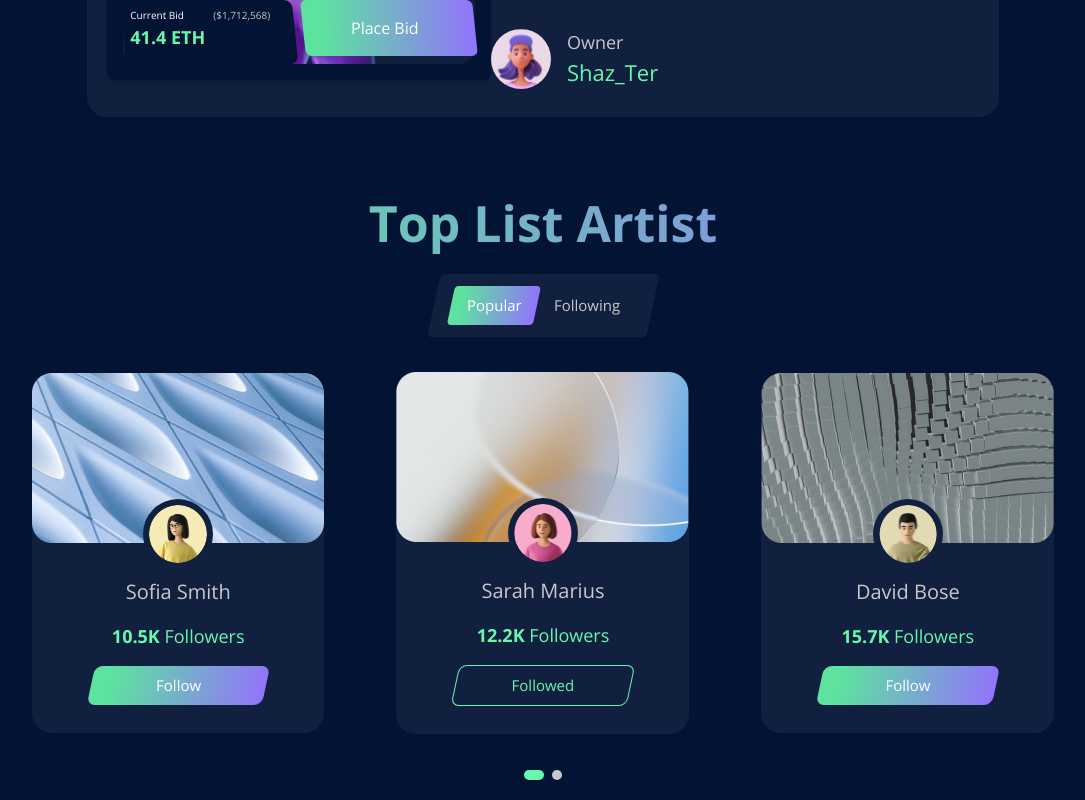
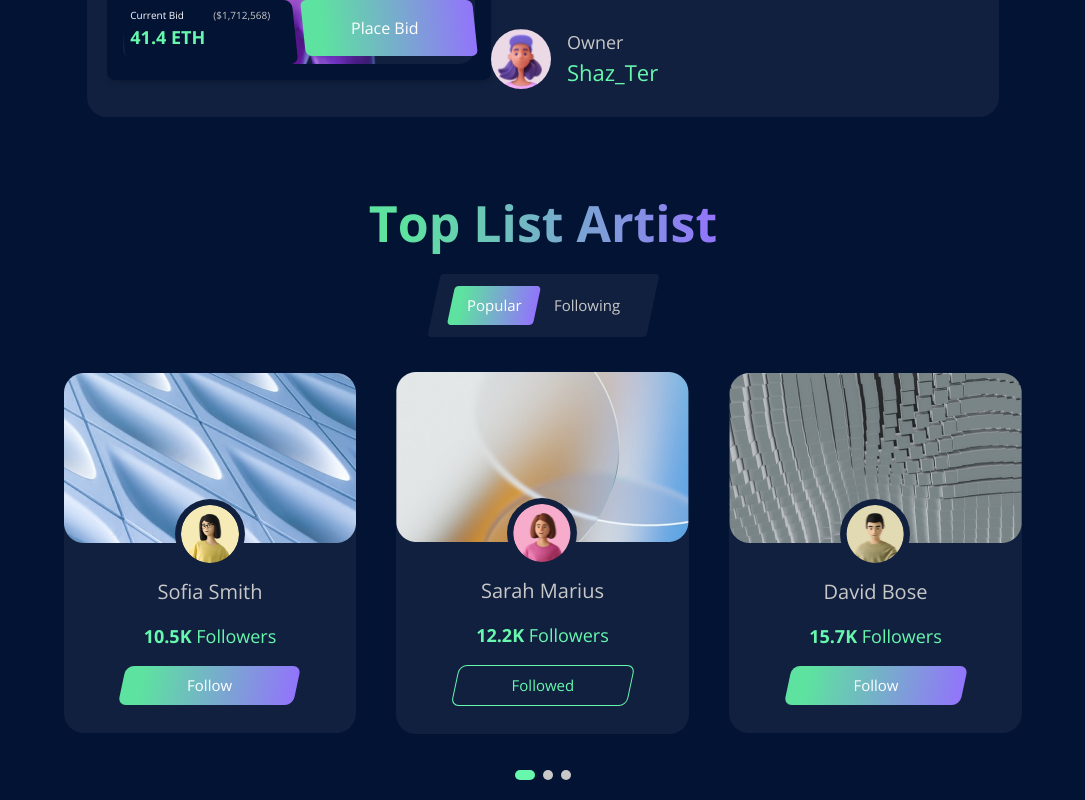
Before and after one commit to asad-haider-35/nft-marketplace, a React (Vite) app: page / in a window 1280 px wide. Shown: the part 1357-2157 px from the top of the page, without its empty margins (97-1182 px from the left). Built offline with nearby package versions, Linux system fonts and the light colour scheme.

Commit message:
Some refactoring of Button Tab component and adjustment is Artist component

```diff
--- a/src/components/Artists.jsx
+++ b/src/components/Artists.jsx
@@ -3,6 +3,7 @@ import { useState, useEffect } from 'react'
 import ButtonTab from './ButtonTab'
 import { artists } from '../constants';
 import ArtistCard from './ArtistCard';
+import Button from './Button';
 
 const Artists = () => {
 
@@ -10,6 +11,7 @@ const Artists = () => {
     const [artistsPageSize, setArtistsPageSize] = useState(getPageSizeByScreenWidth(window.innerWidth));
     // const [artists, setArtists] = useState(artistConst);
     const [artistsTotalPages, setArtistsTotalPages] = useState(getTotalPages());
+    const [showFollowingOnly, setShowFollowingOnly] = useState(false)
 
     const [tabs, setTabs] = useState([
         {
@@ -22,6 +24,8 @@ const Artists = () => {
         }
     ])
 
+    const [active, setActive] = useState(tabs.filter(x => x.IsActive === true)[0].Text);
+
     useEffect(() => {
         const handleResize = () => setArtistsPageSize(getPageSizeByScreenWidth(window.innerWidth));
         window.addEventListener('resize', handleResize);
@@ -33,6 +37,10 @@ const Artists = () => {
     useEffect(() => {
         setArtistsTotalPages(getTotalPages());
     }, [artistsPageSize])
+
+    useEffect(() => {
+        setShowFollowingOnly((active === 'Following'));
+    }, [active])
 
     function getPageSizeByScreenWidth(screenSize){
         if(screenSize > 1700)
@@ -47,7 +55,7 @@ const Artists = () => {
             return 1;
     }
 
-    function paginate(data, currentPage, pageSize) {
+    function paginate(data, currentPage, pageSize, showFollowingOnly) {
         // Handle invalid page numbers (less than 1)
         if (currentPage < 1) {
           throw new Error('Current page must be a positive number');
@@ -56,9 +64,14 @@ const Artists = () => {
         // Calculate the skip index based on page number and page size
         const skip = (currentPage - 1) * pageSize;
 
+        if(showFollowingOnly){
+            // Use slice to extract the desired page of data
+            const paginatedData = data.filter(x => x.isFollowed === true).slice(skip, skip + pageSize);
+            return paginatedData;
+        }
+
         // Use slice to extract the desired page of data
         const paginatedData = data.slice(skip, skip + pageSize);
-
         return paginatedData;
     }
 
@@ -73,17 +86,27 @@ const Artists = () => {
     return (
         <section className='mt-9 mb-5 w-full flex justify-center'>
             <div className='w-[90%]'>
-                <h1 className='font-sans font-semibold ss:text-[50px] text-[25px] ss:leading-[100.8px] leading-[75px] text-gradient text-center'>Top List Artist</h1>
+                <div className="w-full flex items-center justify-center">
+                    <h1 className='font-sans font-semibold ss:text-[50px] text-[25px] ss:leading-[100.8px] leading-[75px] text-gradient text-center'>Top List Artist</h1>
+                </div>
 
                 <div className='w-full flex justify-center items-center'>
-                    <ButtonTab buttons={tabs} styles={'bg-dimBlue rounded py-3 px-4 lg:w-[20%] xl:w-[15%] md:w-[35%] sm:w-[50%] w-full'} />
+                    <ButtonTab styles={'bg-dimBlue rounded py-3 px-4 lg:w-[20%] xl:w-[15%] md:w-[35%] sm:w-[50%] w-full'}>
+                        <ul className='list-none justify-around items-center flex-1 flex'>
+                            {tabs.map((button, index) => (
+                                <li key={index}>
+                                    {button.Text === active ?
+                                        <Button text={button.Text} styles={'gradient text-white'} textStyles={'transform skew-x-12'} onClick={() => setActive(button.Text)} /> :
+                                        <Button text={button.Text} styles={'bg-transparent text-dimWhite'} textStyles={'transform skew-x-12'} onClick={() => setActive(button.Text)} />}
+                                </li>
+                            ))}
+                        </ul>
+                    </ButtonTab>
                 </div>
 
-                <div className='mt-9 flex flex-row items-center'>
+                <div className='mt-9 flex flex-row items-center justify-center gap-10'>
                     {paginate(artists, artistsPageNumber, artistsPageSize).map((artist, index) => (
-                        <div key={artist.id} className='flex-1 w-full flex justify-center'>
-                            <ArtistCard artist={artist} onFollowToggle={onFollowToggle(index)} />
-                        </div>
+                        <ArtistCard key={artist.id} artist={artist} onFollowToggle={onFollowToggle(index)} />
                     ))}
                 </div>
 
--- a/src/components/ButtonTab.jsx
+++ b/src/components/ButtonTab.jsx
@@ -1,22 +1,10 @@
-import React, { useState } from 'react'
-import Button from './Button'
-import { useEffect } from 'react'
+import React from 'react'
 
-const ButtonTab = ({ buttons, styles }) => {
-
-    const [active, setActive] = useState(buttons.filter(x => x.IsActive === true)[0].Text);
+const ButtonTab = ({ children, styles }) => {
 
     return (
         <div className={`${styles} transform -skew-x-12`}>
-            <ul className='list-none justify-around items-center flex-1 flex'>
-                {buttons.map((button, index) => (
-                    <li key={index}>
-                        {button.Text === active ?
-                            <Button text={button.Text} styles={'gradient text-white'} textStyles={'transform skew-x-12'} onClick={() => setActive(button.Text)} /> :
-                            <Button text={button.Text} styles={'bg-transparent text-dimWhite'} textStyles={'transform skew-x-12'} onClick={() => setActive(button.Text)} />}
-                    </li>
-                ))}
-            </ul>
+            {children}
         </div>
     )
 }
--- a/src/components/Trending.jsx
+++ b/src/components/Trending.jsx
@@ -3,6 +3,7 @@ import ButtonTab from "./ButtonTab";
 import { useState } from "react";
 import { format } from "date-fns";
 import NFTCard from "./NFTCard";
+import Button from "./Button";
 
 const Trending = () => {
 
@@ -20,10 +21,15 @@ const Trending = () => {
             IsActive: false
         }
     ])
+    const [active, setActive] = useState(tabs.filter(x => x.IsActive === true)[0].Text);
+
+
 
     return (
         <section className='text-white mt-9 w-[75%] mb-5'>
-            <h1 className='font-sans font-semibold ss:text-[50px] text-[25px] ss:leading-[100.8px] leading-[75px] text-gradient text-center'>Hot Trending On This Week</h1>
+            <div className="w-full flex items-center justify-center">
+                <h1 className='font-sans font-semibold ss:text-[50px] text-[25px] ss:leading-[100.8px] leading-[75px] text-gradient text-center'>Hot Trending On This Week</h1>
+            </div>
 
             <div className="flex justify-center">
                 <p className={`font-sans font-normal text-dimWhite text-[18px] w-[576px] mt-5 text-center`}>
@@ -37,7 +43,17 @@ const Trending = () => {
                 </div>
                 <div className='flex-[1.5]'>
 
-                    <ButtonTab buttons={tabs} styles={'bg-primary rounded py-2 w-[50%]'} />
+                    <ButtonTab buttons={tabs} styles={'bg-primary rounded py-2 w-[50%]'}>
+                        <ul className='list-none justify-around items-center flex-1 flex'>
+                            {tabs.map((button, index) => (
+                                <li key={index}>
+                                    {button.Text === active ?
+                                        <Button text={button.Text} styles={'gradient text-white'} textStyles={'transform skew-x-12'} onClick={() => setActive(button.Text)} /> :
+                                        <Button text={button.Text} styles={'bg-transparent text-dimWhite'} textStyles={'transform skew-x-12'} onClick={() => setActive(button.Text)} />}
+                                </li>
+                            ))}
+                        </ul>
+                    </ButtonTab>
 
                     <div className='mt-6'>
                         <p className="text-dimWhite text-[18px]">{format(trendingNft.createdDate, 'MMMM dd, yyyy, h:mm a')}</p>
--- a/src/constants/index.js
+++ b/src/constants/index.js
@@ -177,5 +177,13 @@ export let artists = [
     profilePhoto: David_Pic,
     coverPhoto: Sofia_Cover_Photo,
   },
+  {
+    id: '7',
+    name: 'Javier Bravo',
+    followersCount: 17500,
+    isFollowed: true,
+    profilePhoto: David_Pic,
+    coverPhoto: David_Cover_Photo,
+  },
 
 ]
```
